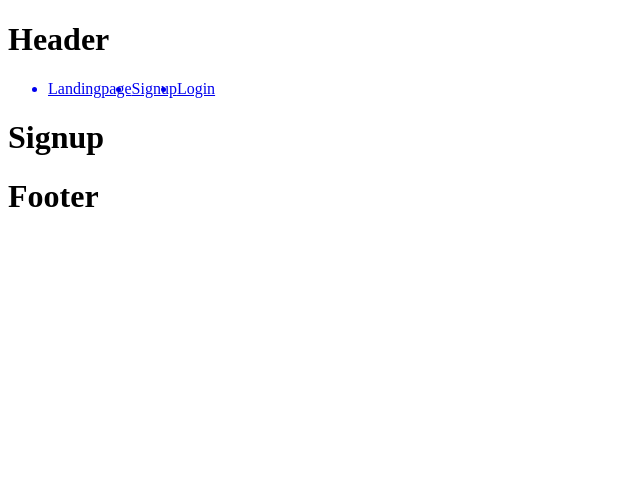
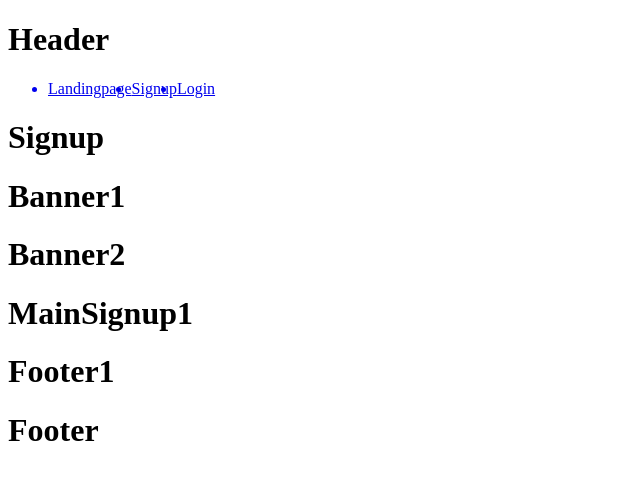
Before and after one commit to tarunmalizeus/frontend-wip, a React (Vite) app: page /signup in a window 1280 px wide. Shown: the top 480 px of the page, without its empty margins (0-640 px from the left). Built offline with nearby package versions, Linux system fonts and the light colour scheme.

Commit message:
navigate between main signups

```diff
--- a/src/App.jsx
+++ b/src/App.jsx
@@ -4,8 +4,10 @@ import Header from './components/Header'
 import Footer from './components/Footer'
 import Error from './pages/Error'
 import Landingpage from './pages/Landingpage'
-import Signup from './pages/Signup'
+import Signup from './pages/signup/Signup'
 import Login from './pages/Login'
+import MainSignup1 from './pages/signup/MainSignup1';
+import MainSignup2 from './pages/signup/MainSignup2';
 
 function App() {
   return (
@@ -29,13 +31,26 @@ const appRouter=createBrowserRouter([
           },
           {
             path: "/signup",
-            element: <Signup/>
+            element: <Signup/>,
+            children:[
+             {
+              index:true,
+              element: <MainSignup1/>
+             },
+             {
+              path: "mainsignup2", // This path is for navigating to MainSignup2
+              element: <MainSignup2 />
+             }
+            ]
          },
 
          {
             path: "/login",
             element: <Login/>
          },
+
+
+
       ]
   },
 
--- a/src/pages/Signup.jsx
+++ /dev/null
@@ -1,11 +0,0 @@
-
-
-function Signup() {
-    return (
-      <>
-        <h1>Signup</h1>
-      </>
-    )
-  }
-
-export default Signup
--- /dev/null
+++ b/src/pages/signup/Banner1.jsx
@@ -0,0 +1,11 @@
+
+
+function Banner1() {
+    return (
+      <>
+        <h1>Banner1</h1>
+      </>
+    )
+  }
+
+export default Banner1
--- /dev/null
+++ b/src/pages/signup/Banner2.jsx
@@ -0,0 +1,11 @@
+
+
+function Banner2() {
+    return (
+      <>
+        <h1>Banner2</h1>
+      </>
+    )
+  }
+
+export default Banner2
--- /dev/null
+++ b/src/pages/signup/Footer1.jsx
@@ -0,0 +1,11 @@
+
+
+function Footer1() {
+    return (
+      <>
+        <h1>Footer1</h1>
+      </>
+    )
+  }
+
+export default Footer1
--- /dev/null
+++ b/src/pages/signup/MainSignup1.jsx
@@ -0,0 +1,11 @@
+
+
+function MainSignup1() {
+    return (
+      <>
+        <h1>MainSignup1</h1>
+      </>
+    )
+  }
+
+export default MainSignup1
--- /dev/null
+++ b/src/pages/signup/MainSignup2.jsx
@@ -0,0 +1,11 @@
+
+
+function MainSignup2() {
+    return (
+      <>
+        <h1>MainSignup2</h1>
+      </>
+    )
+  }
+
+export default MainSignup2
--- /dev/null
+++ b/src/pages/signup/Signup.jsx
@@ -0,0 +1,21 @@
+import Banner1 from "./Banner1"
+import Banner2 from "./Banner2"
+import Footer1 from "./Footer1"
+import MainSignup1 from "./MainSignup1"
+import MainSignup2 from "./MainSignup2"
+import {Outlet } from 'react-router-dom';
+
+function Signup() {
+    return (
+      <>
+        <h1>Signup</h1>
+        <Banner1/>
+        <Banner2/>
+        <Outlet/>
+        <Footer1/>
+      </>
+    )
+  }
+
+
+export default Signup
```
